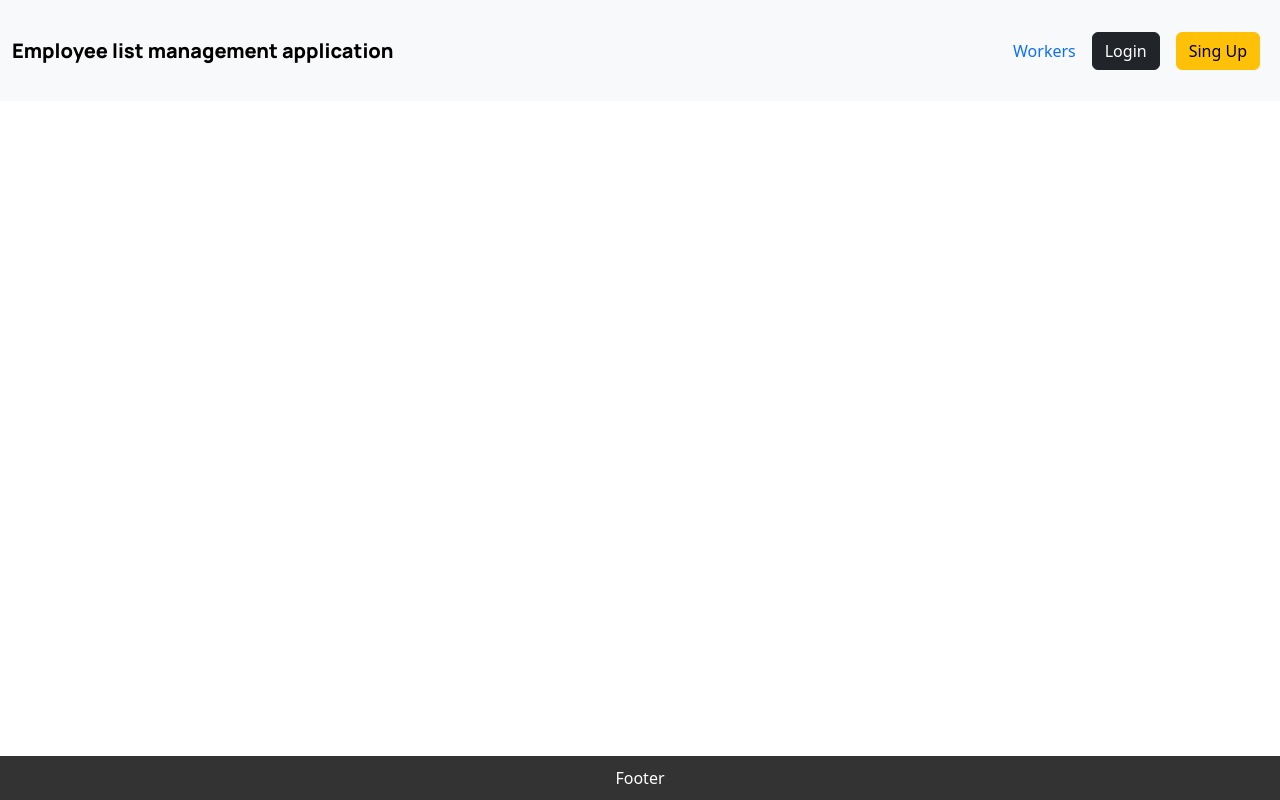
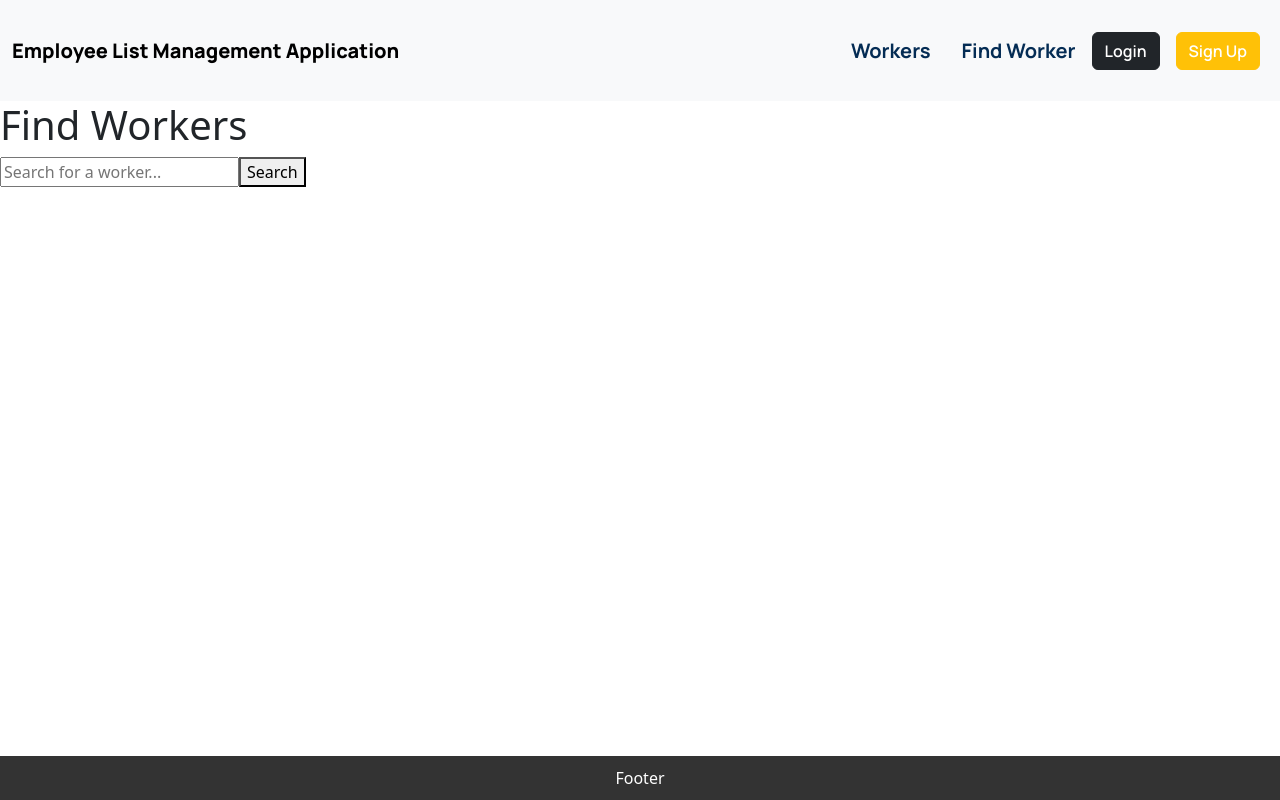
Before and after one commit to osemenets21/Employee-List-Management-Application, a React (Create React App) app: page /find-workers in a window 1280 px wide. Built offline with nearby package versions, Linux system fonts and the light colour scheme; data requests are answered from the project's data file.

Commit message:
create page FindWorkers

```diff
--- a/src/App.tsx
+++ b/src/App.tsx
@@ -7,6 +7,7 @@ import { Footer } from "./components/Footer/Footer";
 import { NavBar } from "./components/Header/NavBar/NavBar";
 import { Login } from "./components/Login/Login";
 import { SingUp } from "./components/SingUp/SingUp";
+import { FindWorkers } from "./pages/FindWorkers/FindWorkers";
 
 function App() {
   return (
@@ -18,10 +19,11 @@ function App() {
           <Route path="/workers-list" element={<WorkersList />} />
           <Route path="/login" element={<Login />} />
           <Route path="/sing-up" element={<SingUp />} />
+          <Route path="/find-workers" element={<FindWorkers />} />
         </Routes>
       </main>
 
-      <Footer/>
+      <Footer />
     </div>
   );
 }
--- a/src/components/Header/NavBar/NavBar.scss
+++ b/src/components/Header/NavBar/NavBar.scss
@@ -1,9 +1,14 @@
 .btn-login {
+    font-family: var(--font-family);
+        font-weight: 600;
     color: white;
 }
 
-.btn-sing-up {
+.btn-sign-up {
     color: black;
+    font-family: var(--font-family);
+        font-weight: 600;
+        color: white;
 }
 
 .link {
@@ -15,3 +20,11 @@
     font-size: 64px;
     line-height: 75px;
 }
+.link-item {
+    font-family: var(--font-family);
+    font-weight: 700;
+    font-size: 20px;
+    margin-left: 15px;
+    text-decoration: none;
+    color: var(--color-blog);
+}
--- a/src/components/Header/NavBar/NavBar.tsx
+++ b/src/components/Header/NavBar/NavBar.tsx
@@ -9,32 +9,37 @@ import ButtonGroup from "react-bootstrap/ButtonGroup";
 
 export const NavBar = () => {
   return (
-    <Navbar expand="lg" className="bg-body-tertiary ">
+    <Navbar expand="md" className="bg-body-tertiary">
       <Container fluid>
-        <Navbar.Brand className="navBar__logo ">
-          Employee list management application
+        <Navbar.Brand className="navBar__logo">
+          Employee List Management Application
         </Navbar.Brand>
         <Navbar.Toggle aria-controls="navbarScroll" />
         <Navbar.Collapse id="navbarScroll">
           <Nav className="me-auto my-2 my-lg-0" navbarScroll></Nav>
           <Nav className="d-flex align-items-center">
-            <Nav.Link>
-              <Link to="/workers-list" className="link ">
+            <Nav.Link className="nav-item">
+              <Link to="/workers-list" className="link-item">
                 Workers
               </Link>
             </Nav.Link>
+            <Nav.Link className="nav-item">
+              <Link to="/find-workers" className="link-item">
+                Find Worker
+              </Link>
+            </Nav.Link>
             <ButtonGroup aria-label="Basic example">
-              <Nav.Link>
+              <Nav.Link className="nav-item">
                 <Button variant="dark">
                   <Link to="/login" className="btn-login link">
                     Login
                   </Link>
                 </Button>
               </Nav.Link>
-              <Nav.Link>
+              <Nav.Link className="nav-item">
                 <Button variant="warning">
-                  <Link to="/sing-up" className="btn-sing-up link">
-                    Sing Up
+                  <Link to="/sign-up" className="btn-sign-up link">
+                    Sign Up
                   </Link>
                 </Button>
               </Nav.Link>
--- a/src/context/WorkersListContext.tsx
+++ b/src/context/WorkersListContext.tsx
@@ -45,6 +45,8 @@ export const WorkersListContextProvider: React.FC<Props> = ({
     }
   };
 
+
+
   useEffect(() => {
     getWorkers();
   }, []);
--- /dev/null
+++ b/src/pages/FindWorkers/FindWorkers.tsx
@@ -0,0 +1,118 @@
+import React, { useContext, useState } from "react";
+import {
+  WorkersContextType,
+  WorkersListContext,
+} from "../../context/WorkersListContext";
+import Table from "react-bootstrap/Table";
+import Button from "react-bootstrap/Button";
+
+export const FindWorkers: React.FC = () => {
+  const workersContext = useContext<WorkersContextType | undefined>(
+    WorkersListContext
+  );
+  const [searchText, setSearchText] = useState("");
+  const [filteredWorkers, setFilteredWorkers] = useState(
+    workersContext?.workers || []
+  );
+  const [isEditing, setIsEditing] = useState(false);
+
+  const handleSearch = () => {
+    if (workersContext) {
+      const filtered = workersContext.workers.filter((worker) => {
+        const values = Object.values(worker).map((value) =>
+          value.toString().toLowerCase()
+        );
+        return values.some((value) => value.includes(searchText.toLowerCase()));
+      });
+      setFilteredWorkers(filtered);
+      setIsEditing(filtered.length > 0);
+    }
+  };
+
+  const handleDelete = (id: number) => {
+    if (workersContext) {
+      workersContext.setWorkers((prevWorkers) =>
+        prevWorkers.filter((worker) => worker.id !== id)
+      );
+    }
+  };
+
+  const handleEdit = () => {
+    setIsEditing(true);
+  };
+
+  return (
+    <div>
+      <h1>Find Workers</h1>
+      <input
+        type="text"
+        placeholder="Search for a worker..."
+        value={searchText}
+        onChange={(e) => setSearchText(e.target.value)}
+      />
+      <button onClick={handleSearch}>Search</button>
+      {isEditing ? (
+        <Table striped bordered hover>
+          <thead>
+            <tr>
+              <th>First Name</th>
+              <th>Last Name</th>
+              <th>Street</th>
+              <th>City</th>
+              <th>Post Code</th>
+              <th>Salary</th>
+              <th>Status of Work</th>
+              <th>Phone</th>
+              <th>Actions</th>
+            </tr>
+          </thead>
+          <tbody>
+            {filteredWorkers.map((worker) => (
+              <tr key={worker.id}>
+                <td>
+                  <input type="text" value={worker.firstName} />
+                </td>
+                <td>
+                  <input type="text" value={worker.lastName} />
+                </td>
+                <td>
+                  <input type="text" value={worker.street} />
+                </td>
+                <td>
+                  <input type="text" value={worker.city} />
+                </td>
+                <td>
+                  <input type="text" value={worker.postCode} />
+                </td>
+                <td>
+                  <input type="text" value={worker.salary} />
+                </td>
+                <td>
+                  <input type="text" value={worker.statusOfWork} />
+                </td>
+                <td>
+                  <input type="text" value={worker.phone} />
+                </td>
+                <td>
+                  <Button variant="danger" onClick={() => handleDelete(worker.id)}>
+                    Delete
+                  </Button>
+                  <Button variant="success" >
+                    Save
+                  </Button>
+                </td>
+              </tr>
+            ))}
+          </tbody>
+        </Table>
+      ) : null}
+      {filteredWorkers.length > 0 && isEditing && (
+        <Button variant="primary" onClick={handleEdit}>
+          Edit
+        </Button>
+      )}
+    </div>
+  );
+};
+
+export default FindWorkers;
--- a/src/pages/WorkersList/WorkersList.tsx
+++ b/src/pages/WorkersList/WorkersList.tsx
@@ -4,6 +4,8 @@ import {
   WorkersListContext,
   WorkersContextType,
 } from "../../context/WorkersListContext";
+import Table from "react-bootstrap/Table";
+import Button from "react-bootstrap/Button";
 
 export const WorkersList = () => {
   const workersContext = useContext<WorkersContextType | undefined>(
@@ -18,7 +20,7 @@ export const WorkersList = () => {
 
   return (
     <div>
-      <table>
+      <Table striped bordered hover>
         <thead>
           <tr>
             <th>ID</th>
@@ -48,12 +50,14 @@ export const WorkersList = () => {
               <td>{worker.statusOfWork}</td>
               <td>{worker.phone}</td>
               <td>
-                <button type="button">DELETE</button>
+                <Button variant="danger" type="button">
+                  DELETE
+                </Button>
               </td>
             </tr>
           ))}
         </tbody>
-      </table>
+      </Table>
     </div>
   );
 };
```
Also changed, not shown: src/pages/FindWorkers/FindWorkers.scss (added).
